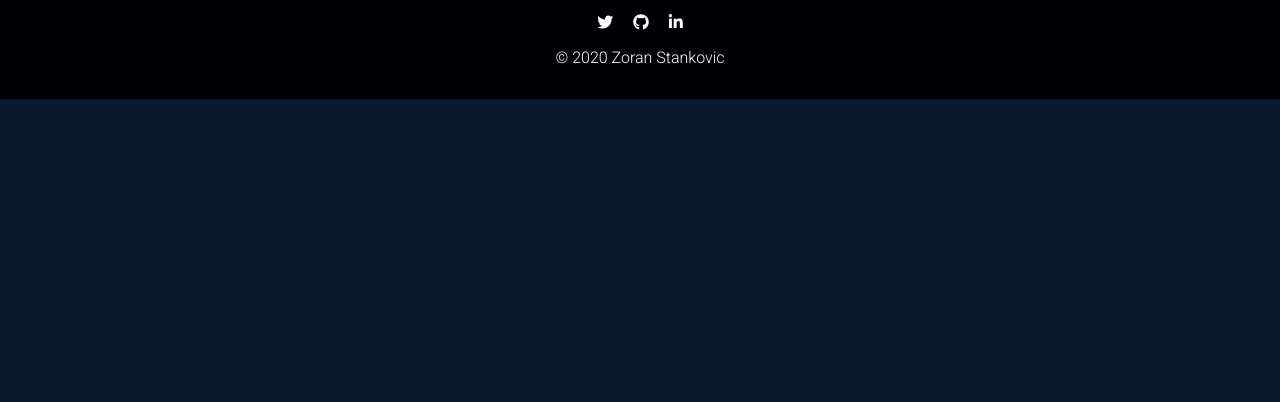
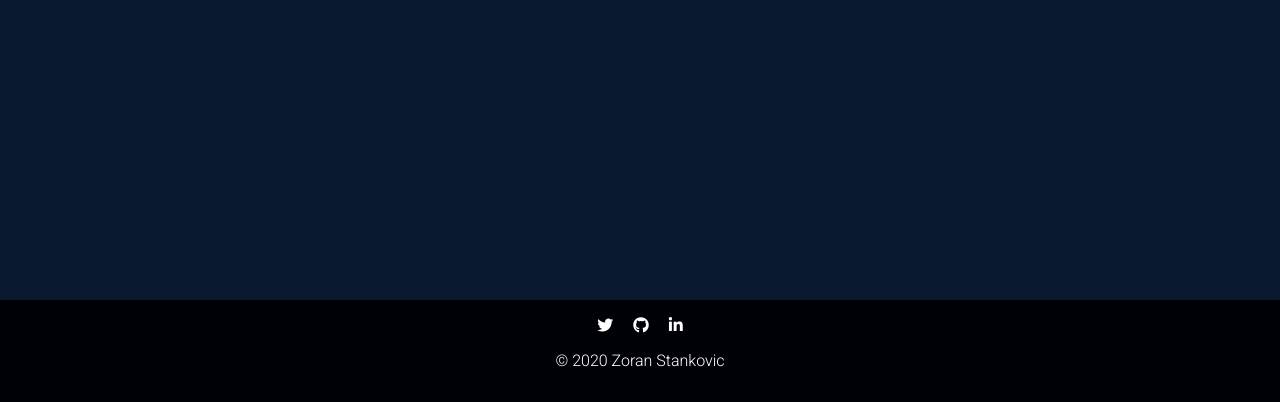
Before and after one commit to zoranstankovic/my-blog-template, a plain HTML site: page about.html in a window 1280 px wide. Shown: the part 398-800 px from the top of the page. Drawn offline with nearby package versions, Linux system fonts and the light colour scheme.

Commit message:
Added sticky footer

```diff
--- a/about.html
+++ b/about.html
@@ -35,7 +35,7 @@
         </nav>
       </div>
     </header>
-    <div class="container container-flex">
+    <div class="container container-flex content">
       <main>
         <h1>About</h1>
         <section class="about">
--- a/css/styles.css
+++ b/css/styles.css
@@ -5,6 +5,12 @@ body {
   background: #0a192f;
   color: white;
   font-weight: 300;
+  height: 100%;
+}
+
+body {
+  display: flex;
+  flex-direction: column;
 }
 
 img {
@@ -60,6 +66,10 @@ Layout
   justify-content: space-between;
 }
 
+.content {
+  flex: 1 0 auto;
+}
+
 header {
   text-align: center;
   margin: 2em 0;
@@ -69,6 +79,7 @@ footer {
   text-align: center;
   background: #000007;
   padding: 1em 0;
+  flex-shrink: 0;
 }
 
 /* =================
```
Also changed, not shown: articles.html (+1 -1 lines), index.html (+1 -1 lines).
